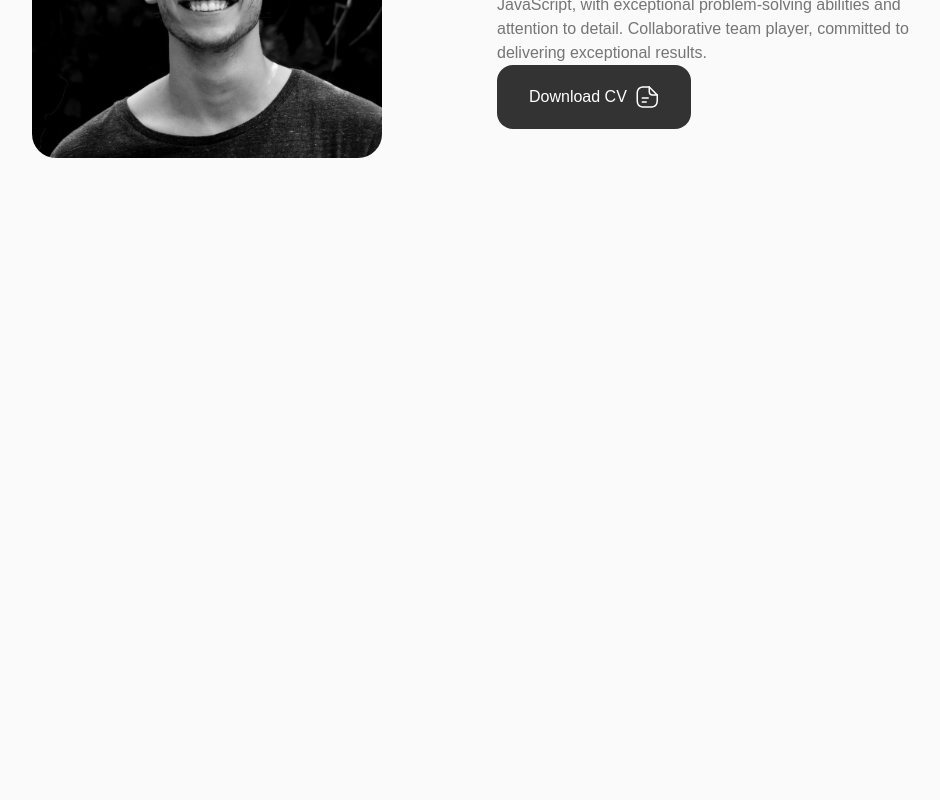
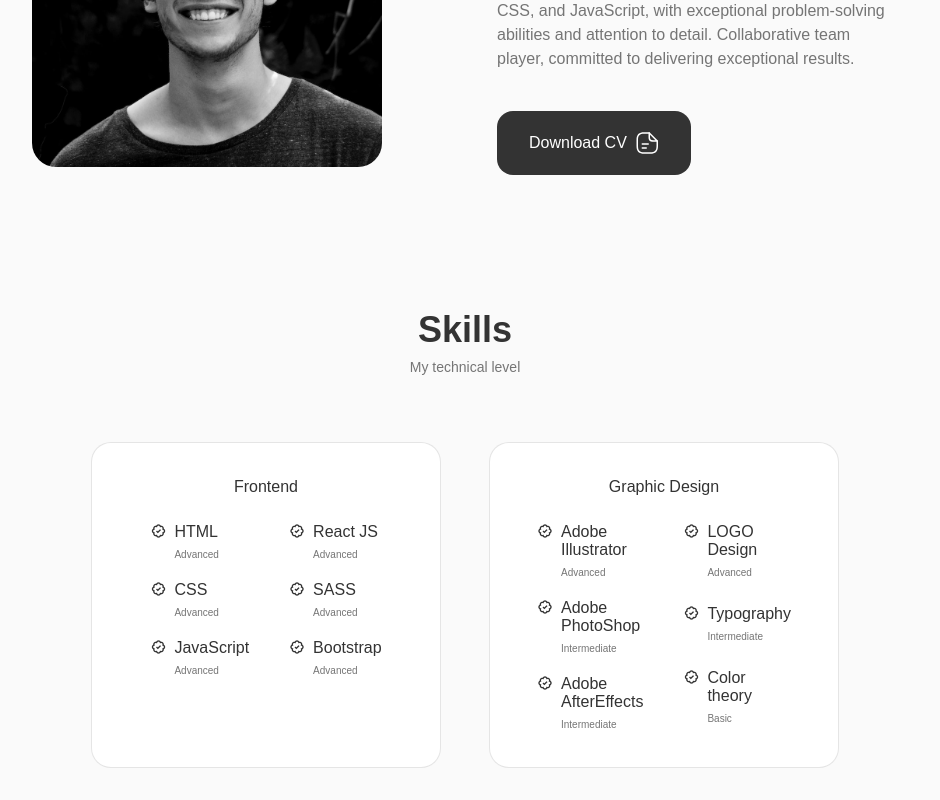
Before and after one commit to donishyar/Donishyar-Portfolio, a React (Create React App) app: page / in a window 1280 px wide. Shown: the part 1114-1914 px from the top of the page, without its empty margins (175-1115 px from the left). Before the commit the page ends 1304 px from the top, so only its background shows below. Built offline with nearby package versions, Linux system fonts and the light colour scheme.

Commit message:
working on skills section

```diff
--- a/src/App.js
+++ b/src/App.js
@@ -4,6 +4,7 @@
 import Header from './components/header/Header'
 import Home from './components/home/Home'
 import About from './components/about/About';
+import Skills from './components/skills/Skills';
 
 const App = () => {
   return (
@@ -13,6 +14,7 @@
       <main>
         <Home/>
         <About/>
+        <Skills/>
       </main>
     </>
   )
--- a/src/components/about/about.css
+++ b/src/components/about/about.css
@@ -16,3 +16,88 @@
     gap: 0.5rem;
     margin-bottom: var(--mb-2);
 }
+
+.about__box {
+    background-color: var(--container-color);
+    border: 1px solid rgba(0, 0, 0, 0.1);
+    border-radius: 0.75rem;
+    text-align: center;
+    padding: 1rem 1.25rem;
+}
+
+.about__icon {
+    font-size: 1.5rem;
+    color: var(--title-color);
+    margin-bottom: var(--mb-0-5);
+}
+
+.about__title {
+    font-size: var(--small-font-size);
+    font-weight: var(--font-medium);
+}
+
+.about__subtitle {
+    font-size: var(--tiny-font-size);
+
+}
+
+.about__description {
+    padding: 0 4rem 0 0;
+    margin-bottom: var(--mb-2-5);
+}
+
+
+/*=============== BREAKPOINTS ===============*/
+/* For large devices */
+@media screen and (max-width: 992px) {
+    .about__container {
+        grid-template-columns: 1fr;
+        row-gap: 2.5rem;
+    }
+
+    .about__img {
+        width: 220px;
+    }
+
+    .about__box {
+        padding: 0.75rem 0.5rem;
+    }
+
+    .about__data {
+        text-align: center;
+    }
+
+    .about__info {
+        justify-content: center;
+    }
+
+    .about__description {
+        padding: 0 5rem;
+        margin-bottom: 2rem;
+    }
+
+  }
+
+  /* For medium devices */
+
+
+  @media screen and (max-width: 576px) {
+    .about__info {
+        grid-template-columns: repeat(3, 1fr);
+
+    }
+
+    .about__description {
+        padding: 0;
+    }
+
+  }
+
+  /* For small devices */
+  @media screen and (max-width: 350px) {
+
+    .about__info {
+        grid-template-columns: repeat(2, 1fr);
+    }
+
+  }
--- /dev/null
+++ b/src/components/skills/Frontend.jsx
@@ -0,0 +1,67 @@
+import React from 'react'
+
+const Frontend = () => {
+  return (
+    <div className="skills__content">
+        <h3 className="skills__title">
+            Frontend
+        </h3>
+
+        <div className="skills__box">
+            <div className="skills__group">
+                <div className="skills__data">
+                    <i className="bx bx-badge-check"></i>
+                    <div>
+                        <h3 className="skills__name">HTML</h3>
+                        <span className="skills__level">Advanced</span>
+                    </div>
+                </div>
+
+                <div className="skills__data">
+                    <i className="bx bx-badge-check"></i>
+                    <div>
+                        <h3 className="skills__name">CSS</h3>
+                        <span className="skills__level">Advanced</span>
+                    </div>
+                </div>
+
+                <div className="skills__data">
+                    <i className="bx bx-badge-check"></i>
+                    <div>
+                        <h3 className="skills__name">JavaScript</h3>
+                        <span className="skills__level">Advanced</span>
+                    </div>
+                </div>
+            </div>
+
+            <div className="skills__group">
+                <div className="skills__data">
+                    <i className="bx bx-badge-check"></i>
+                    <div>
+                        <h3 className="skills__name">React JS</h3>
+                        <span className="skills__level">Advanced</span>
+                    </div>
+                </div>
+
+                <div className="skills__data">
+                    <i className="bx bx-badge-check"></i>
+                    <div>
+                        <h3 className="skills__name">SASS</h3>
+                        <span className="skills__level">Advanced</span>
+                    </div>
+                </div>
+
+                <div className="skills__data">
+                    <i className="bx bx-badge-check"></i>
+                    <div>
+                        <h3 className="skills__name">Bootstrap</h3>
+                        <span className="skills__level">Advanced</span>
+                    </div>
+                </div>
+            </div>
+        </div>
+    </div>
+  )
+}
+
+export default Frontend
--- /dev/null
+++ b/src/components/skills/Graphic.jsx
@@ -0,0 +1,67 @@
+import React from 'react'
+
+const Graphic = () => {
+  return (
+    <div className="skills__content">
+    <h3 className="skills__title">
+        Graphic Design
+    </h3>
+
+    <div className="skills__box">
+        <div className="skills__group">
+            <div className="skills__data">
+                <i className="bx bx-badge-check"></i>
+                <div>
+                    <h3 className="skills__name">Adobe Illustrator</h3>
+                    <span className="skills__level">Advanced</span>
+                </div>
+            </div>
+
+            <div className="skills__data">
+                <i className="bx bx-badge-check"></i>
+                <div>
+                    <h3 className="skills__name">Adobe PhotoShop</h3>
+                    <span className="skills__level">Intermediate</span>
+                </div>
+            </div>
+
+            <div className="skills__data">
+                <i className="bx bx-badge-check"></i>
+                <div>
+                    <h3 className="skills__name">Adobe AfterEffects</h3>
+                    <span className="skills__level">Intermediate</span>
+                </div>
+            </div>
+        </div>
+
+        <div className="skills__group">
+            <div className="skills__data">
+                <i className="bx bx-badge-check"></i>
+                <div>
+                    <h3 className="skills__name">LOGO Design</h3>
+                    <span className="skills__level">Advanced</span>
+                </div>
+            </div>
+
+            <div className="skills__data">
+                <i className="bx bx-badge-check"></i>
+                <div>
+                    <h3 className="skills__name">Typography</h3>
+                    <span className="skills__level">Intermediate</span>
+                </div>
+            </div>
+
+            <div className="skills__data">
+                <i className="bx bx-badge-check"></i>
+                <div>
+                    <h3 className="skills__name">Color theory</h3>
+                    <span className="skills__level">Basic</span>
+                </div>
+            </div>
+        </div>
+    </div>
+</div>
+  )
+}
+
+export default Graphic
--- /dev/null
+++ b/src/components/skills/Skills.jsx
@@ -0,0 +1,21 @@
+import React from 'react';
+import "./skills.css";
+import Frontend from './Frontend';
+import Graphic from './Graphic';
+
+
+const Skills = () => {
+  return (
+    <section className="skills section" id="skills">
+        <h2 className="section__title">Skills</h2>
+        <span className="section__subtitle">My technical level</span>
+
+        <div className="skills__container container grid">
+            <Frontend/>
+            <Graphic/>
+        </div>
+    </section>
+  )
+}
+
+export default Skills
--- /dev/null
+++ b/src/components/skills/skills.css
@@ -0,0 +1,76 @@
+.skills__container {
+    grid-template-columns: repeat(2, 350px);
+    column-gap: 3rem;
+    justify-content: center;
+}
+
+.skills__content {
+    background-color: var(--container-color);
+    border: 1px solid rgba(0, 0, 0, 0.1);
+    padding: 2rem 4rem;
+    border-radius: 1.25rem;
+}
+
+.skills__title {
+    font-size: var(--normal-font-size);
+    font-weight: var(--font-medium);
+    text-align: center;
+    margin-bottom: var(--mb-1-5);
+}
+
+.skills__box{
+    display: flex;
+    justify-content: center;
+    column-gap: 2.5rem;
+}
+
+.skills__group {
+    display: grid;
+    align-items: flex-start;
+    row-gap: 1rem;
+}
+
+.skills__data {
+    display: flex;
+    column-gap: 0.5rem;
+}
+
+.skills .bx-badge-check {
+    font-size: 1rem;
+    color: var(--title-color);
+}
+
+.skills__name {
+    font-size: var(--normal);
+    font-weight: var(--font-medium);
+    line-height: 18px;
+}
+
+.skills__level {
+    font-size: var(--tiny-font-size);
+}
+
+
+
+/*=============== BREAKPOINTS ===============*/
+/* For large devices */
+@media screen and (max-width: 992px) {
+    .skills__container {
+        grid-template-columns: max-content;
+        row-gap: 2rem;
+    }
+
+  }
+
+  /* For medium devices */
+  @media screen and (max-width: 768px) {
+
+  }
+
+  @media screen and (max-width: 576px) {
+  }
+
+  /* For small devices */
+  @media screen and (max-width: 350px) {
+
+  }
```
